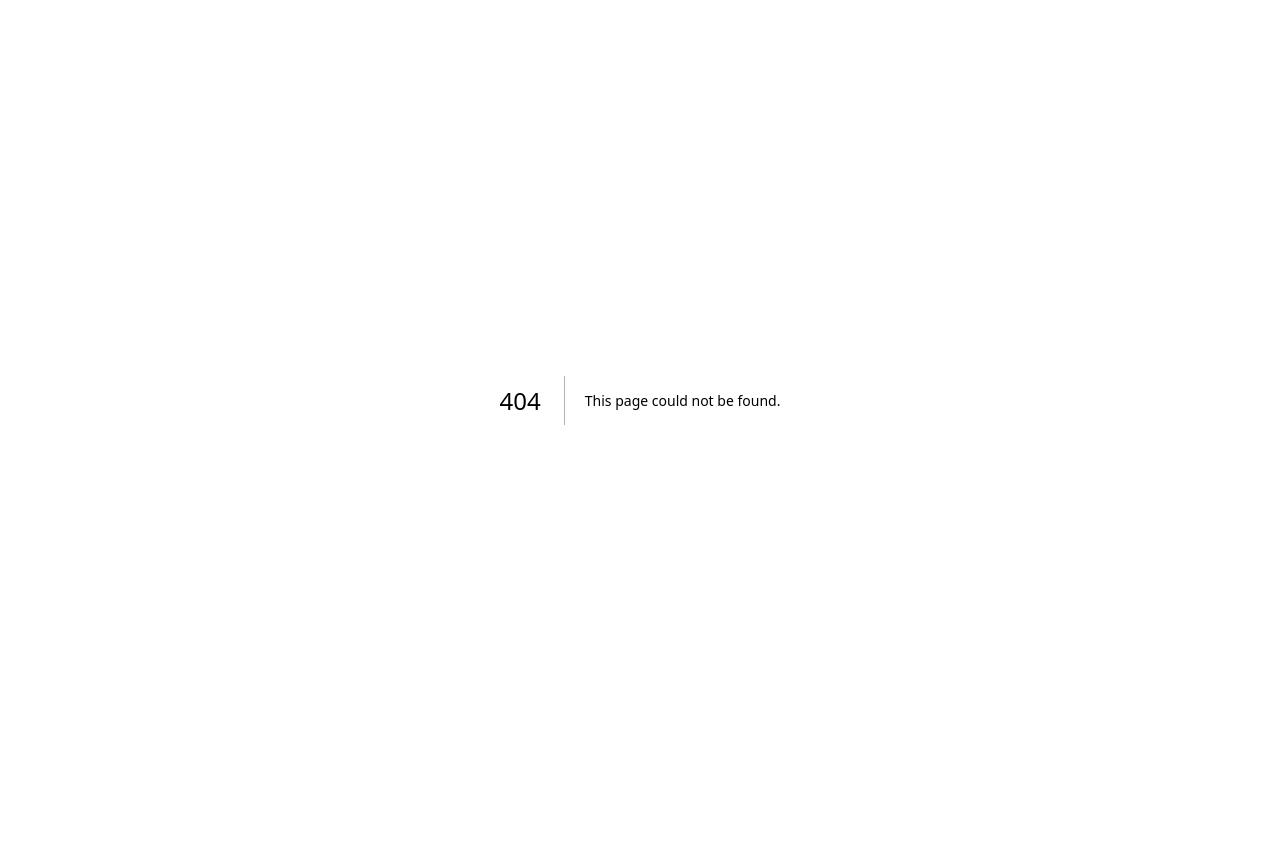
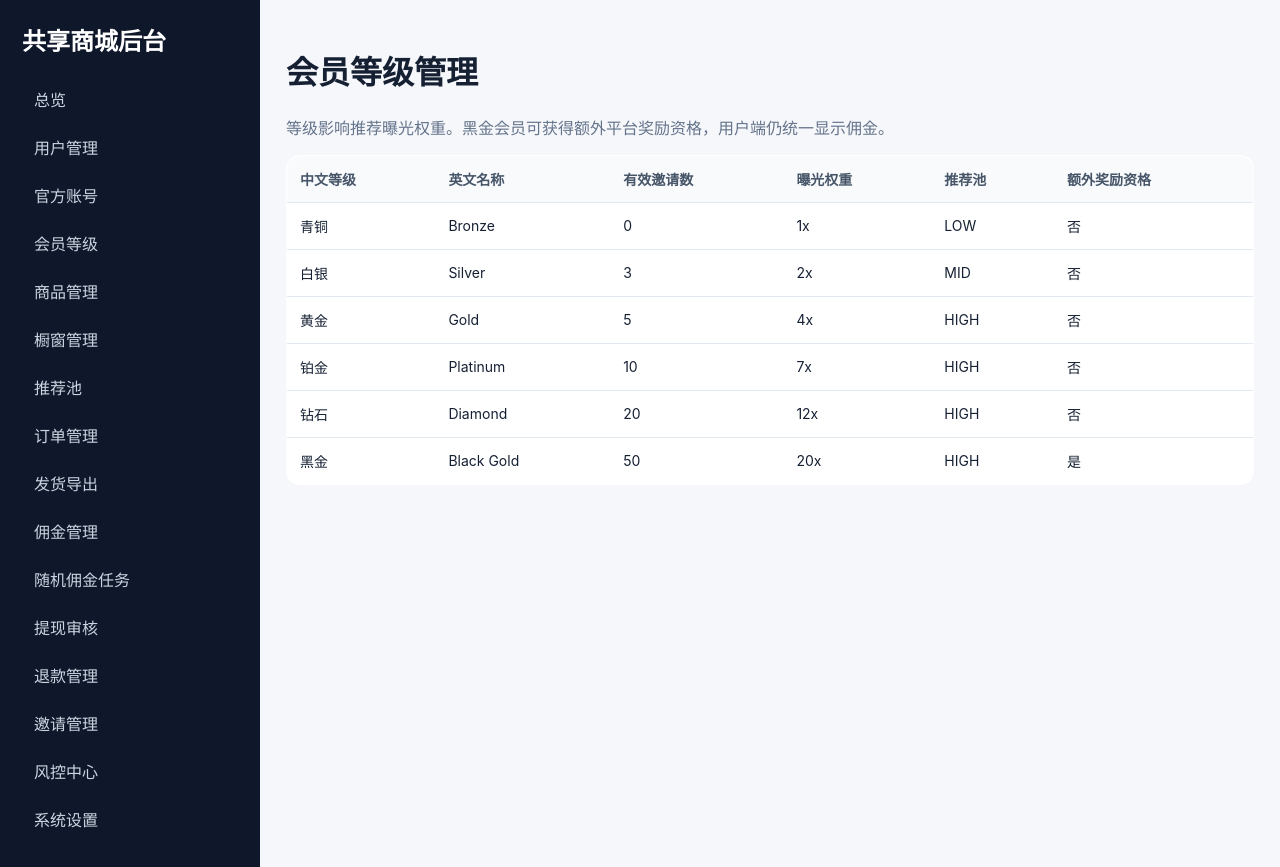
Before and after one commit to ljh285218864-hue/123456, a Next.js app: page /admin/levels in a window 1280 px wide. Before the commit this address had no page. Before the commit the page ends 800 px from the top, so only its background shows below. Built offline with nearby package versions, Linux system fonts and the light colour scheme.

Commit message:
Add member levels admin page

```diff
--- /dev/null
+++ b/app/admin/levels/page.tsx
@@ -0,0 +1,14 @@
+import { MEMBER_LEVELS } from '@/lib/constants';
+
+export default function LevelsPage() {
+  return (
+    <>
+      <h1>会员等级管理</h1>
+      <p className="muted">等级影响推荐曝光权重。黑金会员可获得额外平台奖励资格，用户端仍统一显示佣金。</p>
+      <table className="table">
+        <thead><tr><th>中文等级</th><th>英文名称</th><th>有效邀请数</th><th>曝光权重</th><th>推荐池</th><th>额外奖励资格</th></tr></thead>
+        <tbody>{MEMBER_LEVELS.map(level => <tr key={level.key}><td>{level.zh}</td><td>{level.en}</td><td>{level.validInvites}</td><td>{level.exposureWeight}x</td><td>{level.pool}</td><td>{level.bonusEligible ? '是' : '否'}</td></tr>)}</tbody>
+      </table>
+    </>
+  );
+}
```
